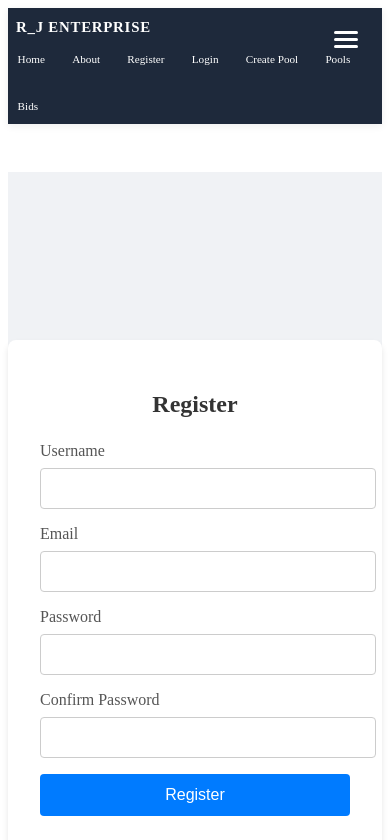
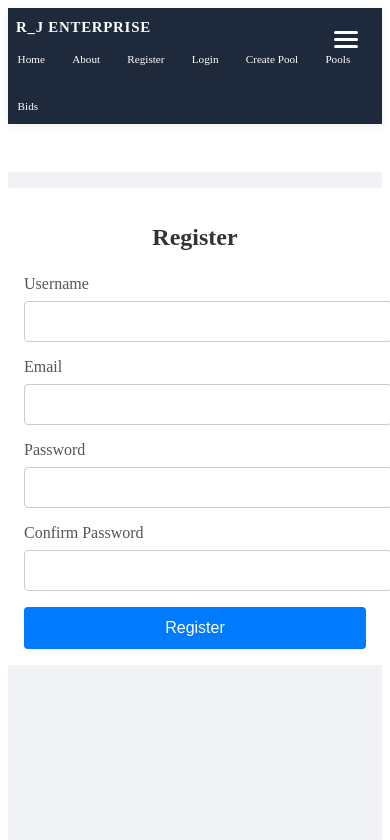
Before and after one commit to rotji/R_J-ENTERPRISE, a React (Vite) app in the folder frontend/: page /register in a window 390 px wide. Shown: the top 840 px of the page. Built offline with nearby package versions, Linux system fonts and the light colour scheme; no server answers.

Commit message:
Add a responsive media query to adjust the .container style for small screens. that is i have added this codebase

```diff
--- a/frontend/styles/register.module.css
+++ b/frontend/styles/register.module.css
@@ -53,3 +53,19 @@
   .button:hover {
     background-color: #0056b3;
   }
+
+    @media (max-width: 600px) {
+      .container {
+        align-items: flex-start;
+        height: auto;
+        min-height: 100vh;
+        padding: 1rem 0;
+      }
+
+      .form {
+        padding: 1rem;
+        border-radius: 0;
+        box-shadow: none;
+        max-width: 98vw;
+      }
+    }
```
